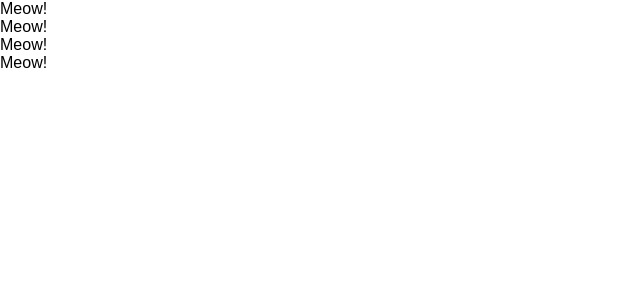
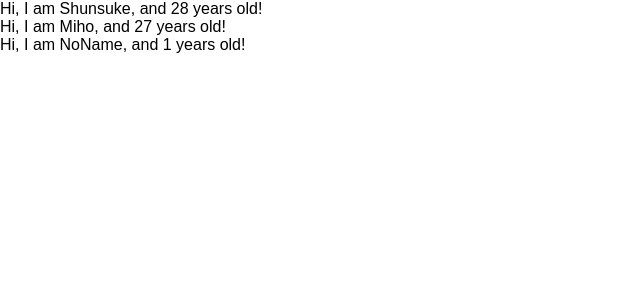
Before and after one commit to s2-yagi/udemy-react-redux-crud-application, a React (Create React App) app: page / in a window 1280 px wide. Shown: the top 300 px of the page, without its empty margins (0-640 px from the left). Built offline with nearby package versions, Linux system fonts and the light colour scheme.

Commit message:
learn props

```diff
--- a/src/App.js
+++ b/src/App.js
@@ -1,29 +1,28 @@
 import React from 'react';
 
-// class App extends Component {
-//  render() {
-//     return (
-//      <React.Fragment>
-//        <label htmlFor="bar">bar</label>
-//        <input type="type" onChange={() => {console.log("I am clecked")}} />;
-//      </React.Fragment>
-//    )
-//  }
-//}
-
 const App = () => {
+  const profiles = [
+    {name: "Shunsuke", age: 28},
+    {name: "Miho", age: 27},
+    {name: "NoName"}
+  ]
   return (
-  <div>
-    <Cat />
-    <Cat />
-    <Cat />
-    <Cat />
+    <div>
+      {
+        profiles.map((profile, index) => {
+          return <User name={profile.name} age={profile.age} key={index}/>
+        })
+      }
     </div>
   )
 }
 
-const Cat = () => {
-  return <div>Meow!</div>
+const User = (props) => {
+  return <div>Hi, I am {props.name}, and {props.age} years old! </div>
+}
+
+User.defaultProps = {
+  age: 1
 }
 
 export default App;
```
